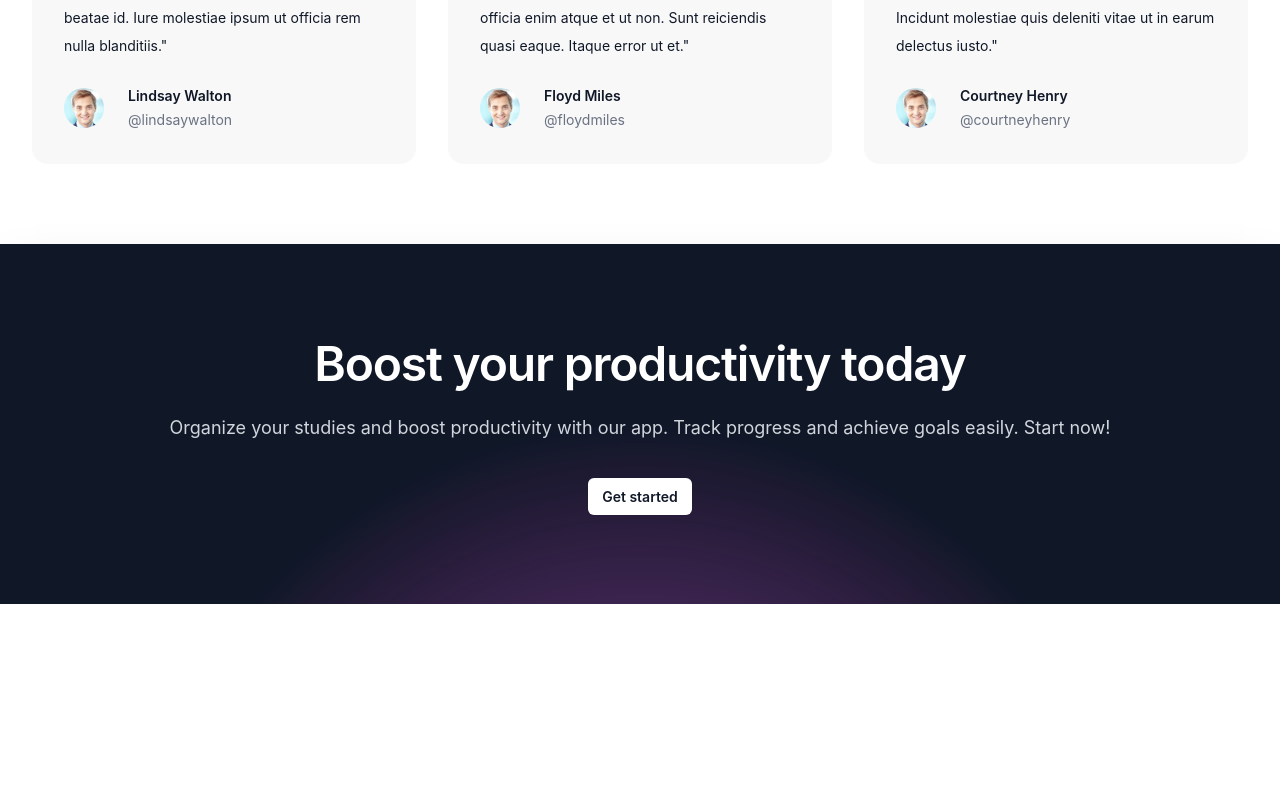
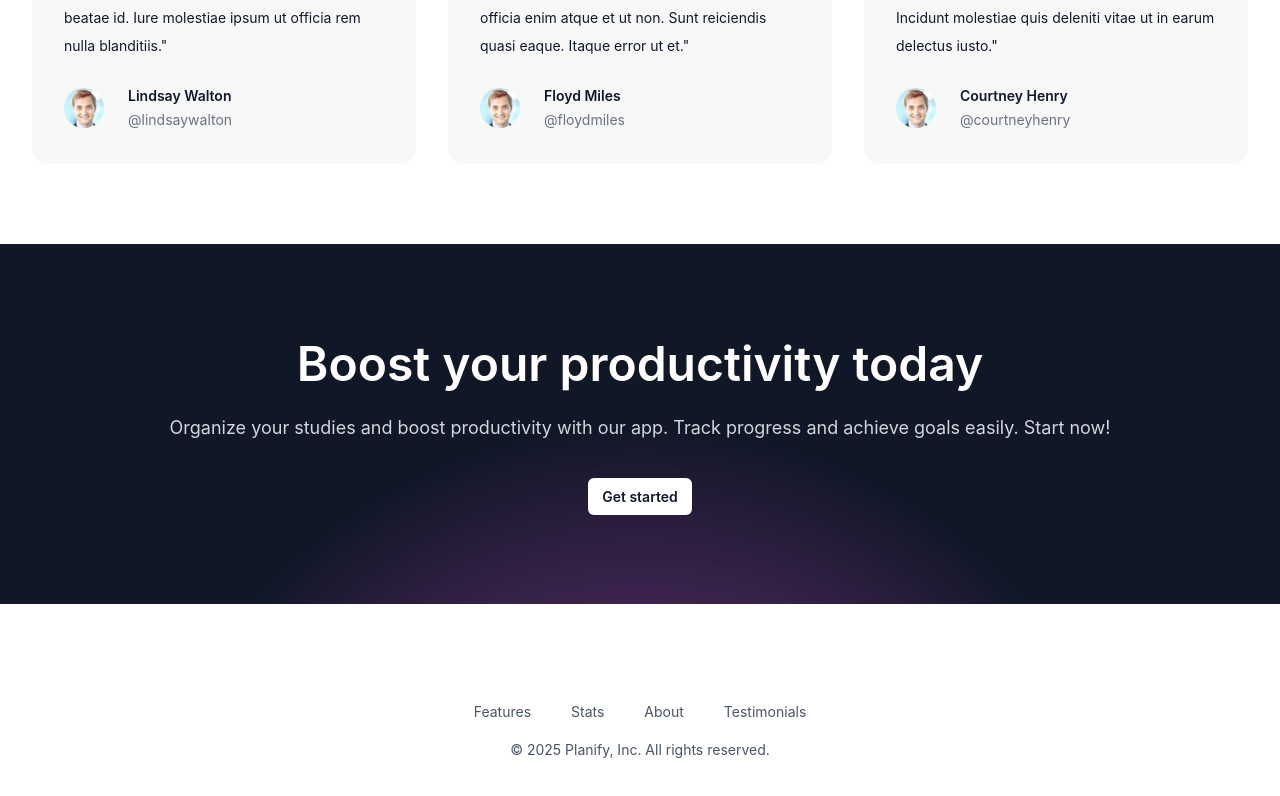
Before and after one commit to Mohammedali03/Planify, a React (Vite) app in the folder Client/: page / in a window 1280 px wide. Shown: the part 5060-5856 px from the top of the page. Before the commit the page ends 5664 px from the top, so only its background shows below. Built offline with nearby package versions, Linux system fonts and the light colour scheme.

Commit message:
edit cta style and add footer

```diff
--- a/Client/src/components/CTA.jsx
+++ b/Client/src/components/CTA.jsx
@@ -5,7 +5,7 @@ import Reveal from "./Reveal";
 const CTA = () => {
   return (
     <div className="bg-white">
-      <div className="relative isolate overflow-hidden bg-gray-900 shadow-2xl sm:px-16">
+      <div className="relative overflow-hidden isolate bg-gray-900 sm:px-16">
         <svg
           viewBox="0 0 1024 1024"
           aria-hidden="true"
@@ -29,19 +29,18 @@ const CTA = () => {
         </svg>
         <Reveal>
           <div className="py-24 px-6 mx-auto text-center lg:mx-0">
-            <h2 className="text-4xl md:text-5xl [text-wrap:balance] font-semibold tracking-tight text-balance text-white">
+            <h2 className="text-4xl md:text-5xl [text-wrap:balance] font-semibold text-balance text-white">
               Boost your productivity today
             </h2>
             <p className="mt-6 text-lg/8 text-pretty text-gray-300">
               Organize your studies and boost productivity with our app. Track
               progress and achieve goals easily. Start now!
             </p>
-            <div className="mt-10 gap-x-6 lg:justify-start">
+            <div className="mt-10">
               <Link
                 to="/signup"
                 className="rounded-md bg-white px-3.5 py-2.5 text-sm font-semibold text-gray-900
-                shadow-xs hover:bg-gray-100 focus-visible:outline-2
-                focus-visible:outline-offset-2 focus-visible:outline-white"
+                hover:bg-gray-200 duration-300"
               >
                 Get started
               </Link>
--- /dev/null
+++ b/Client/src/components/Footer.jsx
@@ -0,0 +1,30 @@
+import React from "react";
+import Reveal from "./Reveal";
+import { Link } from "react-router-dom";
+
+const Footer = () => {
+  return (
+    <footer className="bg-white">
+      <div className="py-20 px-6 max-w-xl mx-auto overflow-hiddens md:py-24 lg:px-8">
+        <Reveal>
+          <nav
+            className="text-sm leading-6  flex text-gray-600 justify-center flex-wrap gap-x-10 gap-y-12
+          -mb-6"
+          >
+            <Link className="duration-300 hover:text-gray-900">Features</Link>
+            <Link className="duration-300 hover:text-gray-900">Stats</Link>
+            <Link className="duration-300 hover:text-gray-900">About</Link>
+            <Link className="duration-300 hover:text-gray-900">
+              Testimonials
+            </Link>
+          </nav>
+          <div className="mt-10 text-sm text-gray-600 text-center">
+            © 2025 Planify, Inc. All rights reserved.
+          </div>
+        </Reveal>
+      </div>
+    </footer>
+  );
+};
+
+export default Footer;
--- a/Client/src/components/Home.jsx
+++ b/Client/src/components/Home.jsx
@@ -7,6 +7,7 @@ import About from "./About";
 import WorkWith from "./WorkWith";
 import Testimonials from "./Testimonials";
 import CTA from "./CTA";
+import Footer from "./Footer";
 
 const Home = () => {
   return (
@@ -21,6 +22,7 @@ const Home = () => {
         <WorkWith />
         <Testimonials />
         <CTA />
+        <Footer />
       </main>
     </div>
   );
```
